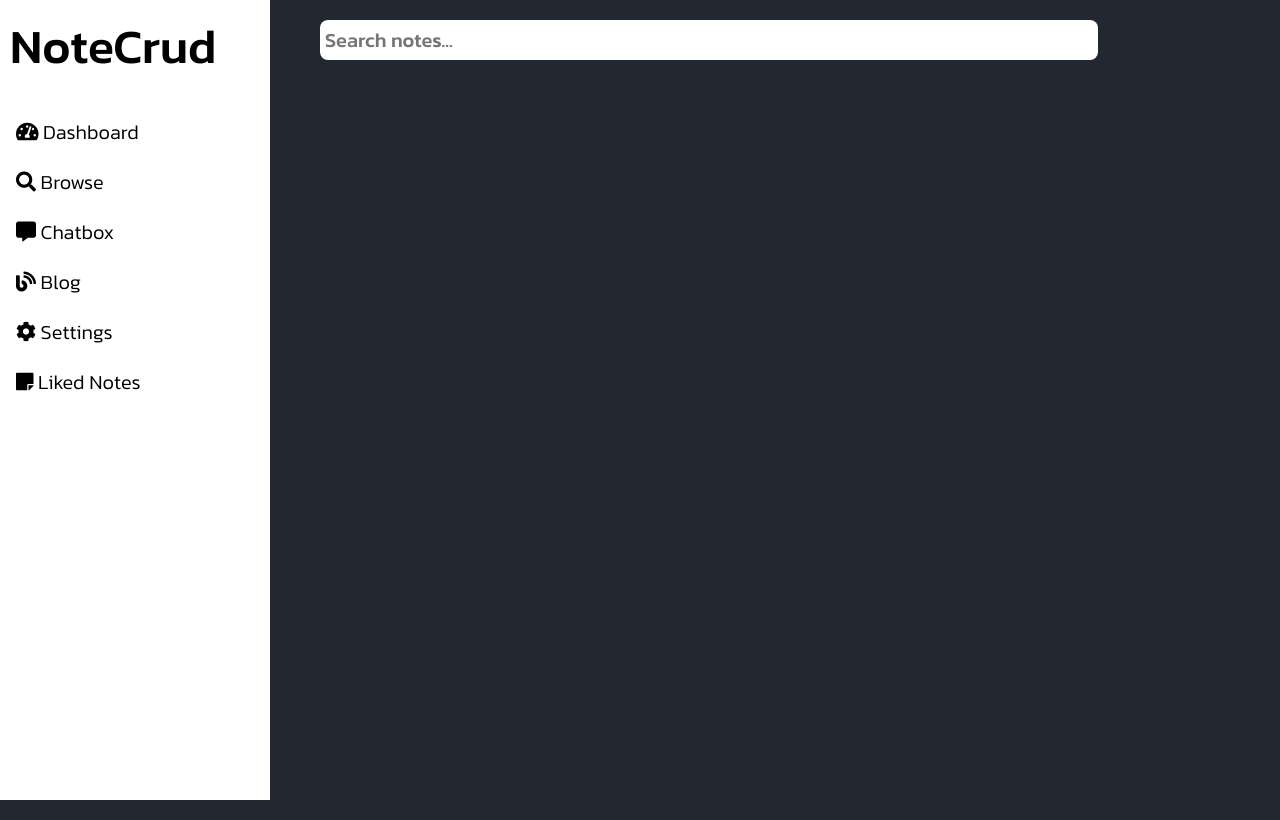
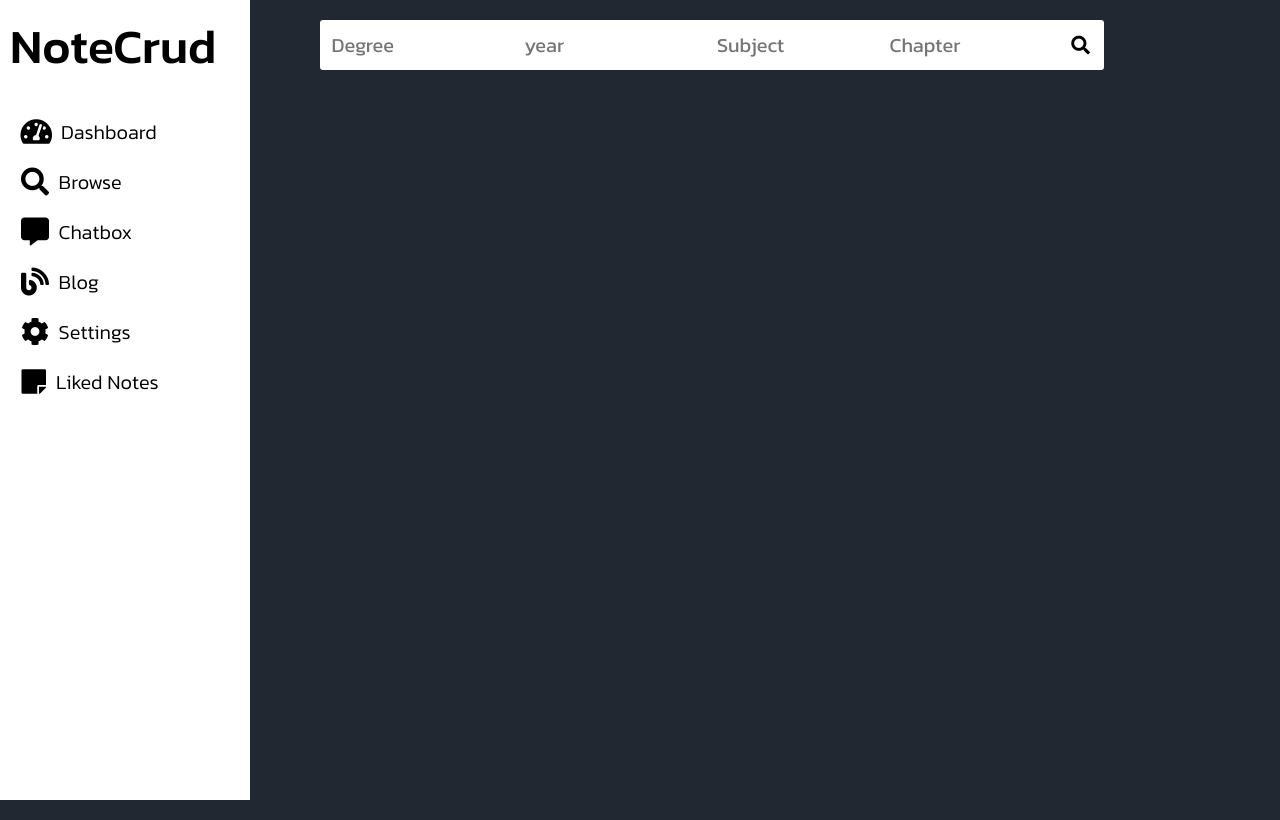
Before and after one commit to mohdAmaan187/notenest, a Python web app: template templates/search.html in a window 1280 px wide; the page is wider, and only the part inside the window is pictured. Run offline with Jinja, Linux system fonts and the light colour scheme; the template is opened without the code that fills it, so the values that code supplies are empty.

Commit message:
updated files

```diff
--- a/static/css/search.css
+++ b/static/css/search.css
@@ -1,7 +1,7 @@
 body {
     margin: 0;
     padding: 0;
-    padding-left: 300px;
+    /* padding-left: 300px; */
     /* padding-top: 100px; */
     background-color: #222831;
     /* padding-bottom: 900px; */
@@ -20,13 +20,90 @@ body::-webkit-scrollbar {
     display: none;
 }
 
+.content {
+    margin-left: 300px;
+}
+
+.search_box_container {
+    display: flex;
+
+    margin: 20px;
+    background-color: white;
+    width:80%;
+    height: fit-content;
+    border-radius: 3px;
+}
+
+.f11,
+.f12 {
+    flex: 1;
+    display: flex;
+    justify-content: space-evenly;
+}
+
+.search_box_btn {
+    height: 50px;
+    width: 50px;
+    border: none;
+    border-radius: 25px;
+    background-color: white;
+    transition: background-color 0.5s;
+}
+
+.search_box_btn:hover {
+    cursor: pointer;
+    background-color: rgb(231, 231, 231);
+}
+
+.fas {
+    scale: 1.4;
+    margin: 0px 9px;
+}
+
 .search_box {
+    /* margin-left: 300px; */
     font-family: "kanit";
     font-size: 20px;
-    font-weight: 500;
+    font-weight: 400;
     padding: 5px;
-    width: 60%;
-    margin: 20px;
-    border-radius: 8px;
+    width: 45%;
+    min-width: 20%;
+    /* margin: 0px 5px 0px 5px; */
+    border-radius: 2px;
     border: none;
 }
+
+
+
+@media screen and (max-width: 600px) {
+    .body {
+        padding-left: 0px;
+    }
+
+    .search_box_container {
+        margin-left: 60px;
+        width: 80%;
+        flex-direction: column;
+    }
+
+}
+
+@media screen and (min-width:600px) and (max-width:1024px) {
+    .body {
+        padding-left: 0px;
+    }
+
+    .search_box_container {
+        margin-left: 60px;
+        width: 90%;
+    }
+    .content {
+        margin-left:250px ;
+    }
+}
+
+@media (min-width: 768px) and (max-width:1024px){
+    .content {
+        margin-left:190px ;
+    }
+}
--- a/static/css/sidebar.css
+++ b/static/css/sidebar.css
@@ -4,7 +4,7 @@
     top: 0;
     left: 0;
     bottom: 0;
-    width: 250px;
+    width: 230px;
     padding: 10px;
 }
 
--- a/templates/search.html
+++ b/templates/search.html
@@ -28,7 +28,7 @@
         <div class="sidebar_btn">
             <button class="side_btn Dashboard"><i class="fas fa-tachometer-alt"></i> Dashboard</button>
             <button class="side_btn browse"><i class="fas fa-search"></i> Browse</button>
-            <button class="side_btn chatox"><i class="fas fa-comment-alt"></i> Chatbox</button>
+            <button class="side_btn chatbox"><i class="fas fa-comment-alt"></i> Chatbox</button>
             <button class="side_btn blog"><i class="fas fa-blog"></i> Blog</button>
             <button class="side_btn settings"><i class="fas fa-cog"></i> Settings</button>
             <button class="side_btn liked_notes"><i class="fas fa-sticky-note"></i> Liked Notes</button>
@@ -36,7 +36,21 @@
     </div>
 
     <div class="content">
-        <input type="text" placeholder="Search notes..." class="search_box">
+        <div class="search_box_container">
+            <div class="f11">
+                <input type="text" placeholder="Degree" class="search_box">
+                <input type="text" placeholder="year" class="search_box">
+            </div>
+            <div class="f12">
+                <input type="text" placeholder="Subject" class="search_box">
+                <input type="text" placeholder="Chapter" class="search_box">
+                <button class="search_box_btn">
+                    <i class="fas fa-search"></i>
+                    </button>
+            </div>
+            <!-- <input type="text" placeholder="Enter Semester" class="search_box"> -->
+
+        </div>
 
     </div>
 
```
Also changed, not shown: other parts of static/css/sidebar.css (+38 -3 lines).
